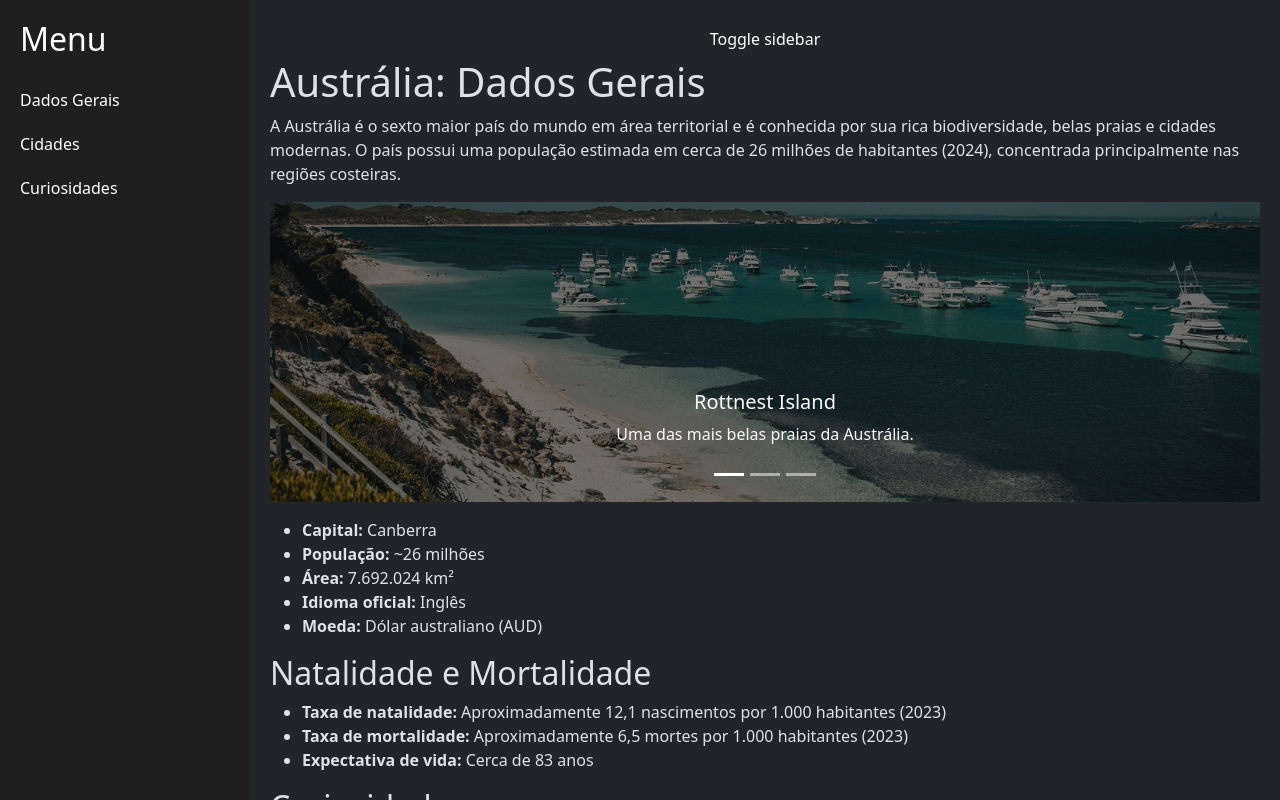
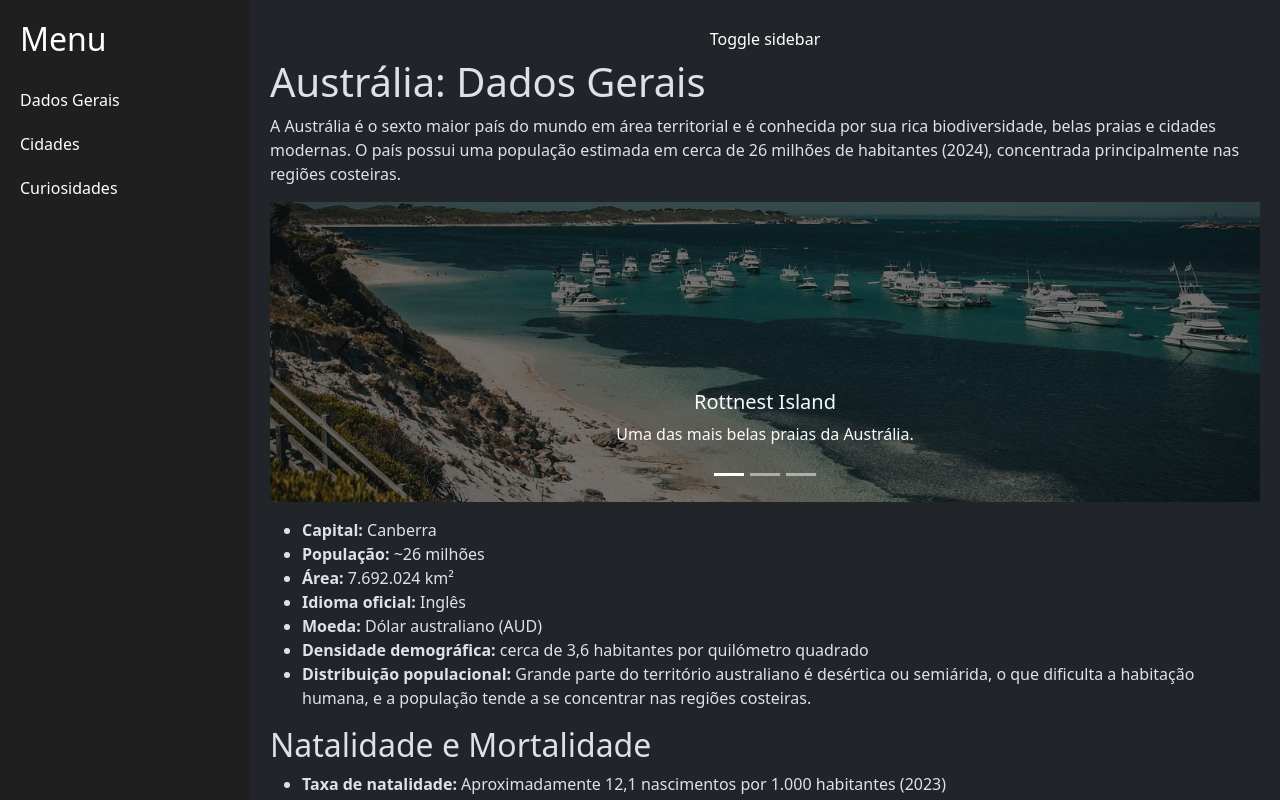
Before and after one commit to zak700/trabalho-geografia, a plain HTML site: page index.html in a window 1280 px wide. Drawn offline with nearby package versions, Linux system fonts and the light colour scheme.

Commit message:
Update index.html

```diff
--- a/index.html
+++ b/index.html
@@ -118,6 +118,8 @@
           <li><strong>Área:</strong> 7.692.024 km²</li>
           <li><strong>Idioma oficial:</strong> Inglês</li>
           <li><strong>Moeda:</strong> Dólar australiano (AUD)</li>
+          <li><strong>Densidade demográfica:</strong> cerca de 3,6 habitantes por quilómetro quadrado</li>
+          <li><strong>Distribuição populacional:</strong> Grande parte do território australiano é desértica ou semiárida, o que dificulta a habitação humana, e a população tende a se concentrar nas regiões costeiras.</li>
         </ul>
         <h2>Natalidade e Mortalidade</h2>
         <ul>
```
